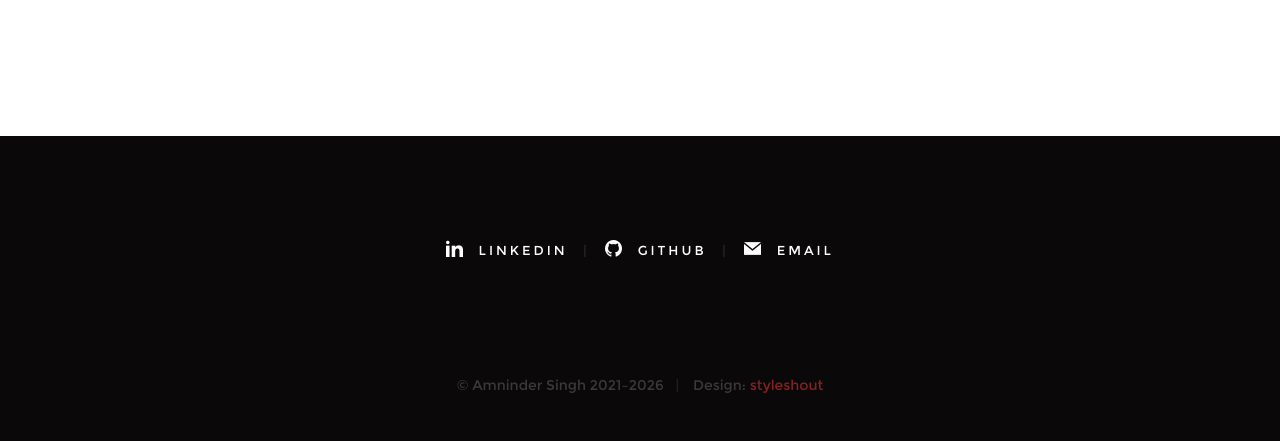
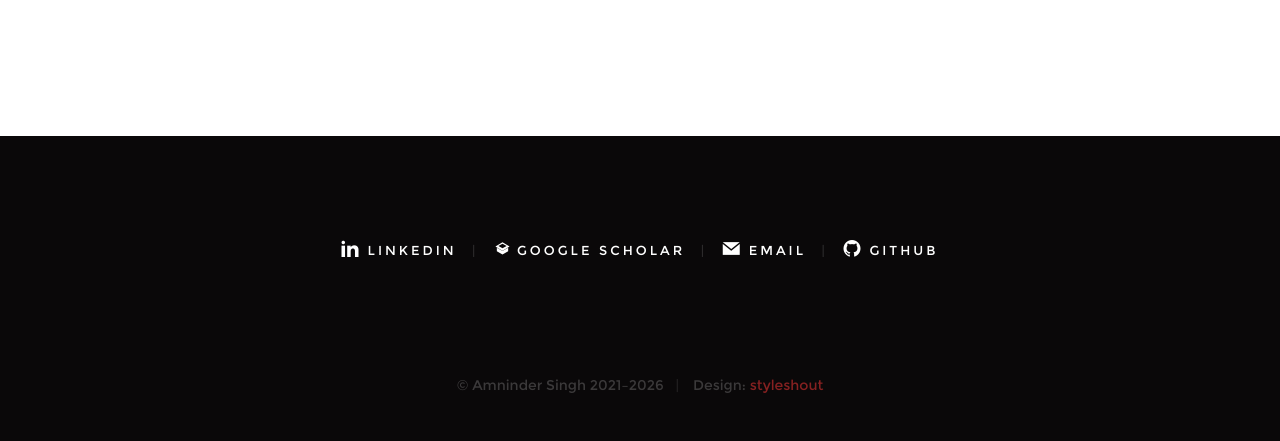
Before and after one commit to singhamninder/mywebsite, a Django app: page /project/1/ in a window 1280 px wide. Shown: the part 988-1429 px from the top of the page. Run offline with Django 3.2, Linux system fonts and the light colour scheme; tables that the repository leaves empty hold one stand-in row (values such as "Sample post"); grey boxes marked "Sample" are stand-in pictures.

Commit message:
Add Google Scholar and admin-managed social links

```diff
--- a/home/models.py
+++ b/home/models.py
@@ -7,7 +7,9 @@ class Info(models.Model):
     profile_image = models.ImageField(null=True, blank=True, default="default.jpg")
     short_intro = models.TextField(null=True, blank=True)
     linkedin = models.CharField(max_length=2000, null=True, blank=True)
-    twitter = models.CharField(max_length=2000, null=True, blank=True)
+    google_scholar = models.URLField(max_length=2000, null=True, blank=True)
+    github = models.URLField(max_length=2000, null=True, blank=True)
+    email = models.EmailField(max_length=300, null=True, blank=True)
 
     def __str__(self):
         return "MyInformation"
--- a/home/views.py
+++ b/home/views.py
@@ -201,4 +201,5 @@ def home(request):
 
 def project(request, pk):
     projectObj = Project.objects.get(id=pk)
-    return render(request, "single-project.html", {"project": projectObj})
+    info = Info.objects.first()
+    return render(request, "single-project.html", {"project": projectObj, "info": info})
--- a/static/css/main.css
+++ b/static/css/main.css
@@ -1954,6 +1954,16 @@ button::-moz-focus-inner, input::-moz-focus-inner {
     transform: scale(1);
 }
 
+.im-scholar:before {
+    content: "";
+    display: inline-block;
+    width: 1em;
+    height: 1em;
+    background-color: currentColor;
+    -webkit-mask: url("../icons/google-scholar.svg") center / contain no-repeat;
+    mask: url("../icons/google-scholar.svg") center / contain no-repeat;
+}
+
 
 /* animate .home-content__main
  * ------------------------------------------------------------------- */
--- /dev/null
+++ b/templates/includes/social_links.html
@@ -0,0 +1,28 @@
+{% if info.linkedin %}
+<li>
+    <a href="{{ info.linkedin }}" target="_blank" rel="noopener noreferrer">
+        <i class="im im-linkedin" aria-hidden="true"></i><span>LinkedIn</span>
+    </a>
+</li>
+{% endif %}
+{% if info.google_scholar %}
+<li>
+    <a href="{{ info.google_scholar }}" target="_blank" rel="noopener noreferrer">
+        <i class="im im-scholar" aria-hidden="true"></i><span>Google Scholar</span>
+    </a>
+</li>
+{% endif %}
+{% if info.email %}
+<li>
+    <a href="mailto:{{ info.email }}">
+        <i class="im im-mail" aria-hidden="true"></i><span>Email</span>
+    </a>
+</li>
+{% endif %}
+{% if info.github %}
+<li>
+    <a href="{{ info.github }}" target="_blank" rel="noopener noreferrer">
+        <i class="im im-github" aria-hidden="true"></i><span>GitHub</span>
+    </a>
+</li>
+{% endif %}
--- a/templates/single-project.html
+++ b/templates/single-project.html
@@ -190,22 +190,9 @@
             <div class="col-full">
 
                 <ul class="footer-social">
-
-                    <li><a href="https://www.linkedin.com/in/amninder-singh/" target="_blank">
-                        <i class="im im-linkedin" aria-hidden="true"></i>
-                        <span>LinkedIn</span>
-                    </a></li>
-
-                     <li><a href="https://github.com/singhamninder" target="_blank">
-                        <i class="im im-github" aria-hidden="true"></i>
-                        <span>Github</span>
-                    </a></li>
-
-                    <li><a href="mailto:amnindersingh13@gmail.com">
-                        <i class="im im-mail" aria-hidden="true"></i>
-                        <span>Email</span>
-                    </a></li>
-
+                    {% if info %}
+                    {% include "includes/social_links.html" %}
+                    {% endif %}
                 </ul>
 
             </div>
```
Also changed, not shown: home/admin.py (+10 -1 lines), templates/index.html (+2 -23 lines), home/migrations/0026_info_social_links.py (added), static/icons/google-scholar.svg (added).
